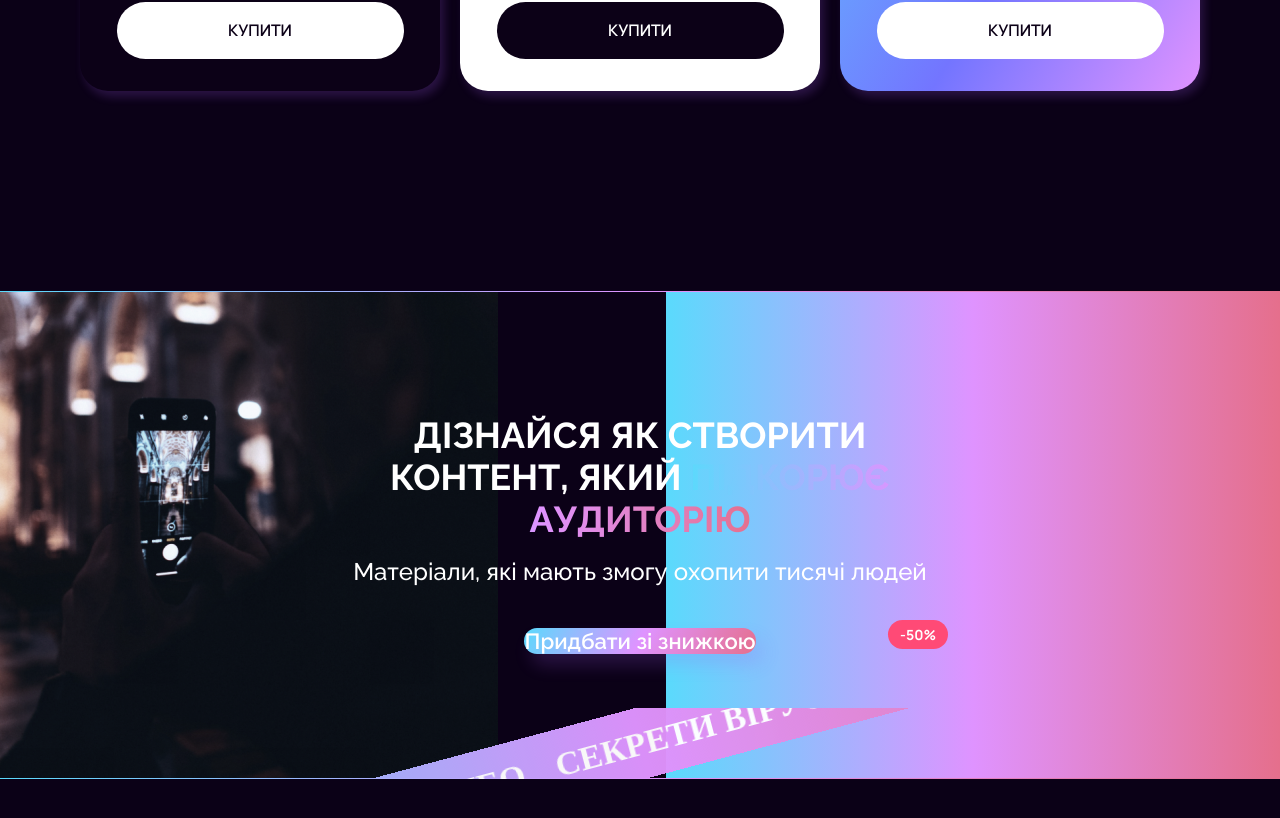
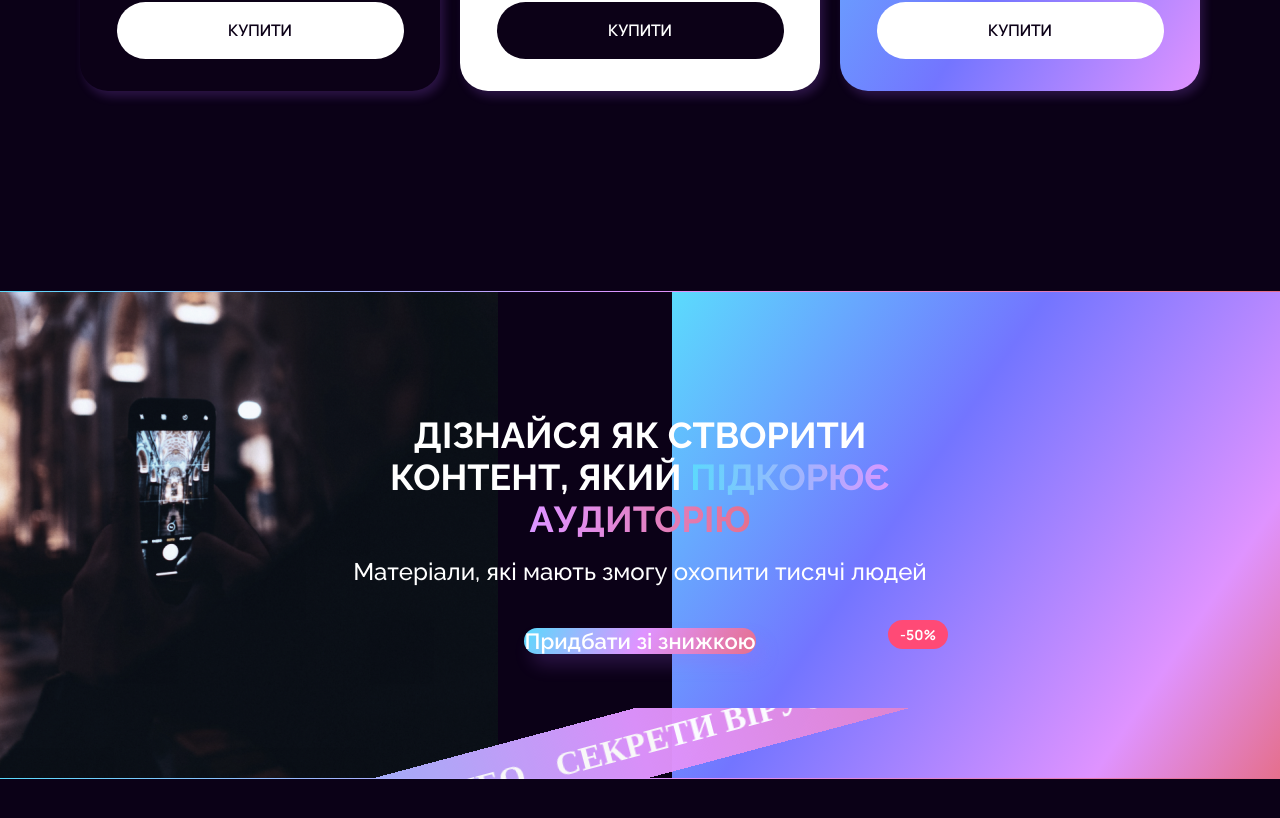
Before and after one commit to Filbertik/video_academ_next, a Next.js app: page /viral-video-course in a window 1280 px wide. Shown: the part 1492-2310 px from the top of the page. Built offline with nearby package versions, Linux system fonts and the light colour scheme; a web font is replaced by a local one.

Commit message:
footer gradient

```diff
--- a/src/app/viral-video-course/ViralVideoCoursePage.tsx
+++ b/src/app/viral-video-course/ViralVideoCoursePage.tsx
@@ -364,9 +364,26 @@ export default function ViralVideoCoursePage() {
             marginRight: 'auto',
           }}
         >
+          {/* <div className="absolute inset-0">
+            <div className="absolute right-0 top-0 w-[48%] h-full bg-gradient-to-r from-[#5adafc] via-[#df93ff] to-[#e56f8c]" /> */}
           <div className="absolute inset-0">
-            <div className="absolute right-0 top-0 w-[48%] h-full bg-gradient-to-r from-[#5adafc] via-[#df93ff] to-[#e56f8c]" />
+            {/* 🔹 ЗМІНА: правий градієнтний фон */}
+            <div
+              className="absolute top-0 right-0"
+              style={{
+                width: '608px', // ширина
+                height: '488px', // висота
+                // background:
+                //   'linear-gradient(124deg, rgba(91,219,253,0.5) 0%, rgba(115,117,255,0.5) 40.3%, rgba(223,147,255,0.5) 79.87%, rgba(229,111,140,0.5) 100%)',
+                // filter: 'blur(20px)',
+                background:
+                  'linear-gradient(124deg, #5bdbfd 0%, #7375ff 40.3%, #df93ff 79.87%, #e56f8c 100%)',
+              }}
+            />
+
             {/* <div className="absolute left-0 top-[117px] w-[32%] h-[488px]">            */}
+
+            {/* Ліве зображення (нижній лівий кут) */}
             <div
               className="absolute left-0 bottom-0"
               // style={{
```
